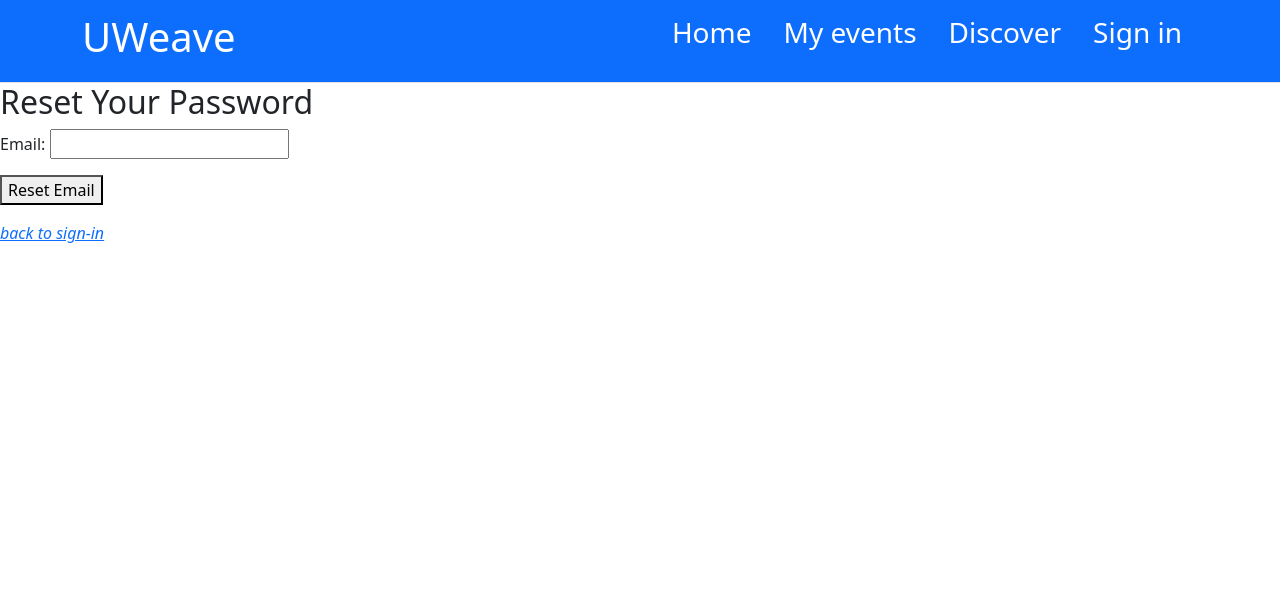
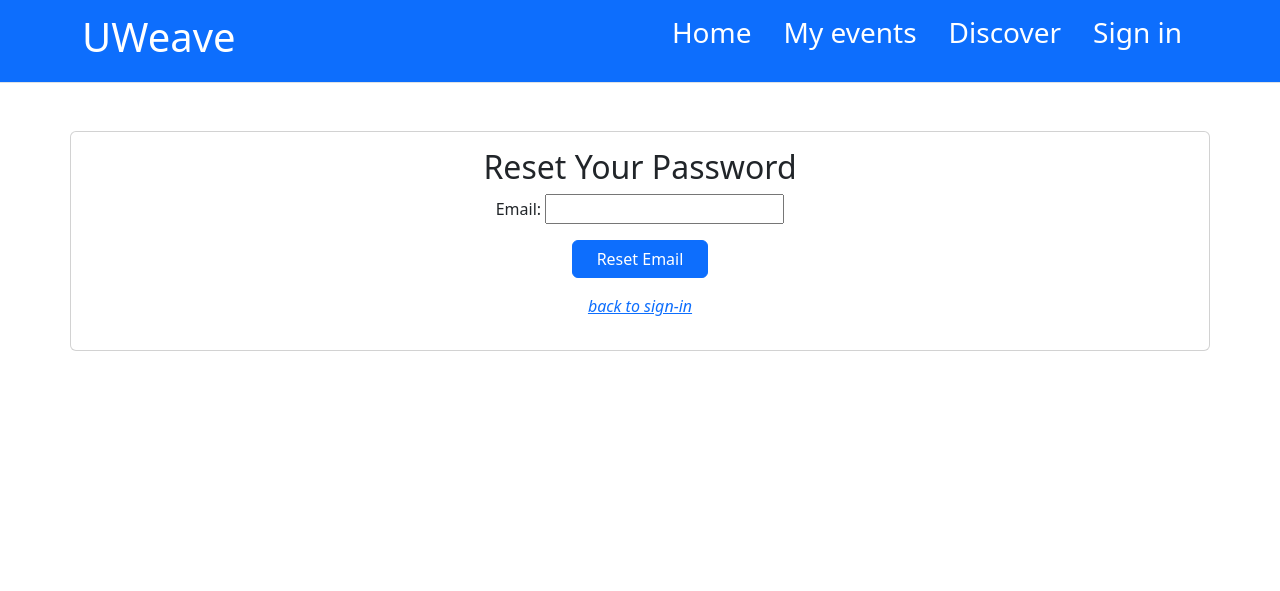
Before and after one commit to ms1498/groupSoftwareProject, a Django app: page /password_reset/ in a window 1280 px wide. Shown: the top 591 px of the page. Run offline with Django 5.2, Linux system fonts and the light colour scheme; some libraries are stand-ins or nearby versions.

Commit message:
Update password_reset_form.html

```diff
--- a/app/templates/password_reset_form.html
+++ b/app/templates/password_reset_form.html
@@ -1,13 +1,25 @@
 {% extends "base.html" %}
 
 {% block content %}
-  <h2>Reset Your Password</h2>
+<div class="container mt-5">
+  <div class="row">
+      <div class="card p-3">
+        <h2 class="text-center">Reset Your Password</h2>
+
+        <div class="text-center">
           <form method="post">
             {% csrf_token %}
             {{ form.as_p }}
-    <button type="submit">Reset Email</button>
+            <button type="submit" class="btn btn-primary px-4">Reset Email</button>
           </form>
+        </div>
+
+        <div class="text-center">
           <a href="{% url 'sign-in' %}">
             <p><i>back to sign-in</i></p>
           </a>
+        </div>
+      </div>
+  </div>
+</div>
 {% endblock %}
```
Lines whose indentation alone changed are shown as unchanged.
